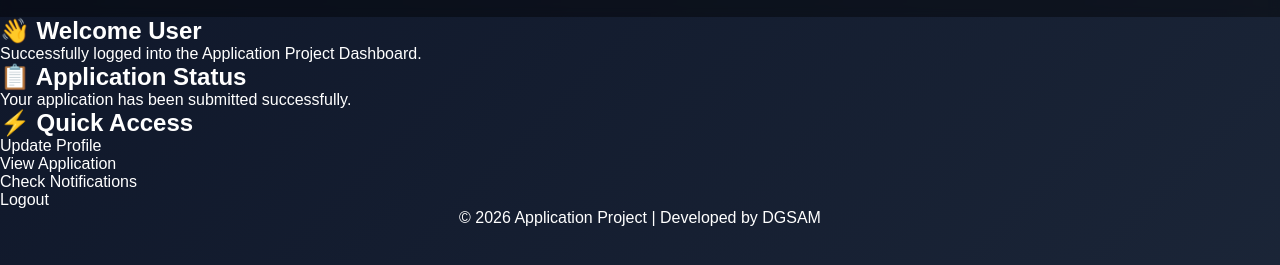
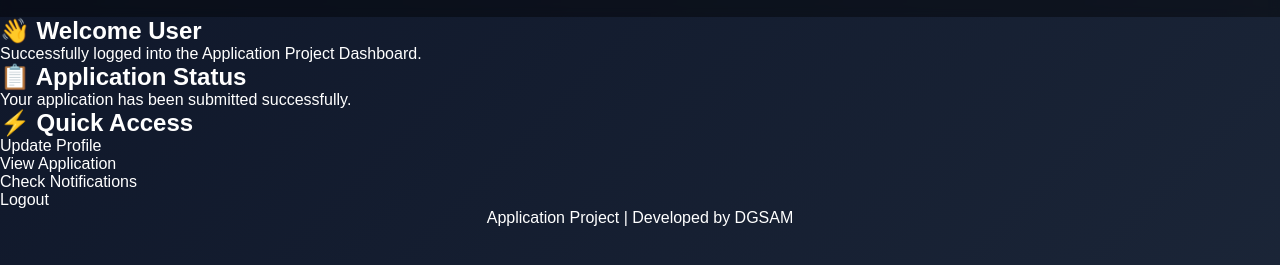
Before and after one commit to Simyonsam22/HTML-PROJECT, a plain HTML site: page dashboard.html in a window 1280 px wide. Shown: the part 61-326 px from the top of the page. Drawn offline with Linux system fonts and the light colour scheme.

Commit message:
Update dashboard.html

```diff
--- a/dashboard.html
+++ b/dashboard.html
@@ -78,7 +78,7 @@
     <footer class="dashboard-footer">
 
         <p style="text-align: center;">
-            © 2026 Application Project |
+             Application Project |
             Developed by DGSAM
         </p>
 
```
